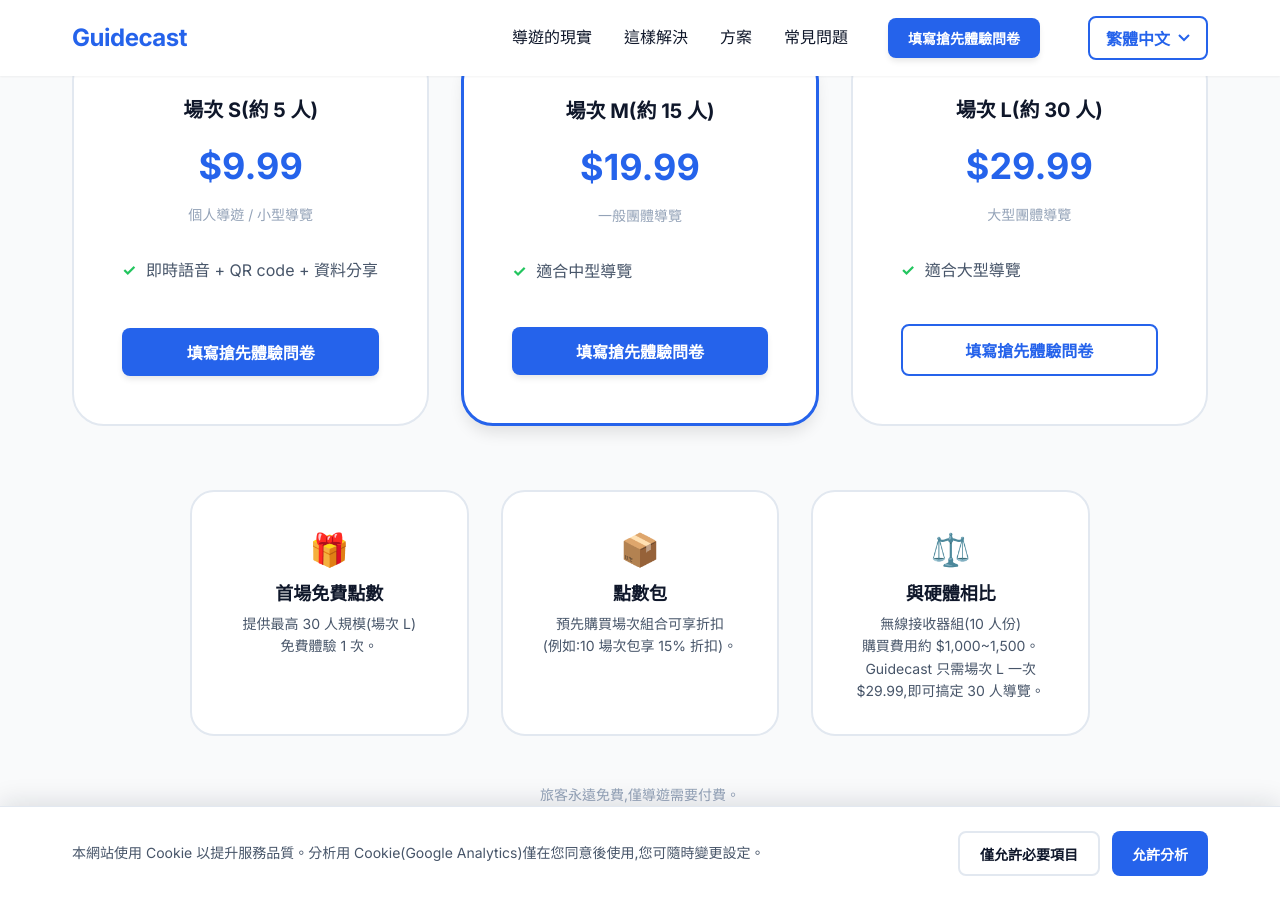
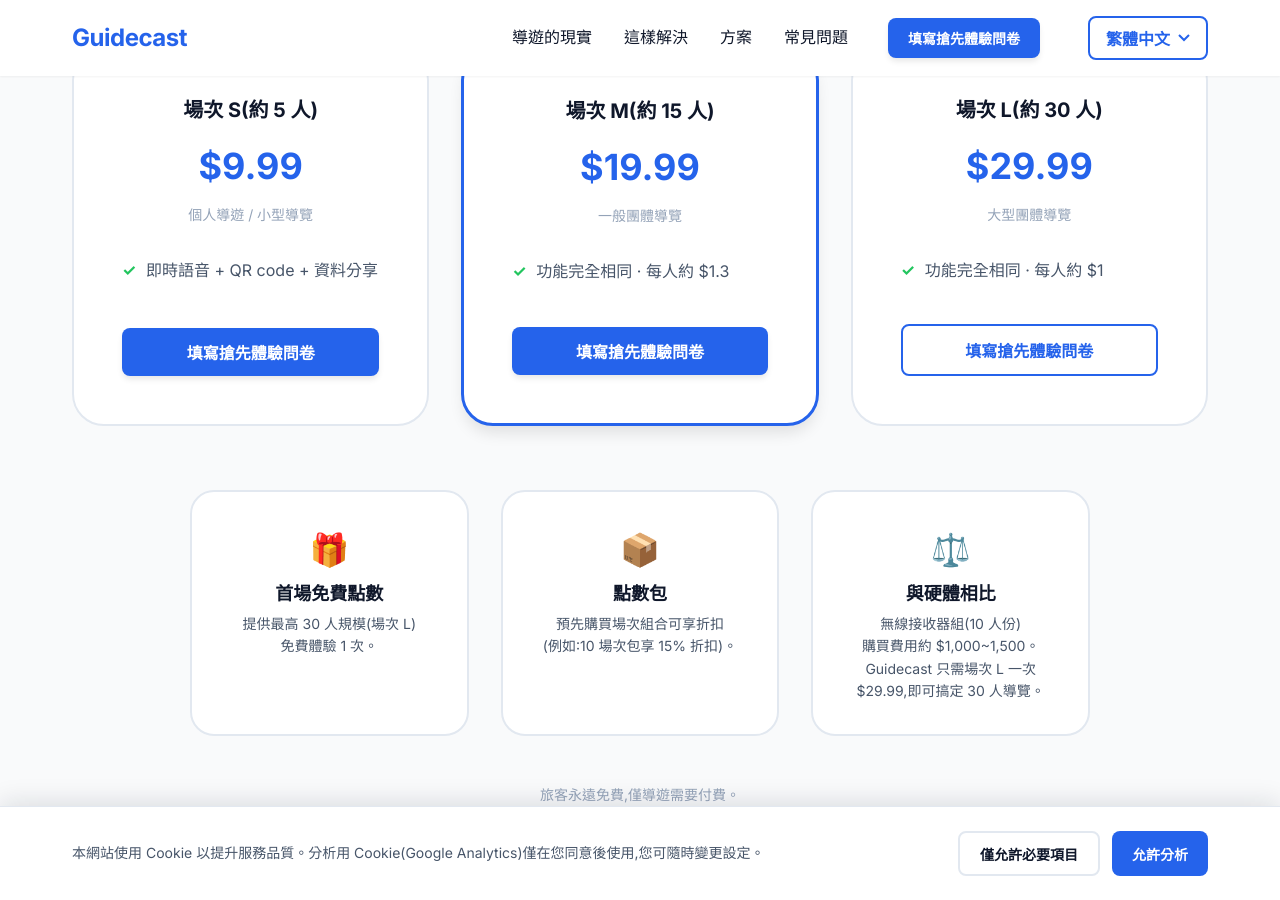
Before and after one commit to jinhoyoo/guidecast_landing, a Jekyll site: the page built from zh-TW/index.html, in a window 1280 px wide and 900 px high, scrolled down 2887 px. Built offline with Jekyll 4.4.1, drawn with Linux system fonts in a browser that asks for light colours.

Commit message:
feat: emphasize per-person price in Session M/L feature lines
Co-Authored-By: Claude <noreply@anthropic.com>

```diff
--- a/_data/translations.yml
+++ b/_data/translations.yml
@@ -75,14 +75,14 @@ ko:
         price: "$19.99"
         use_case: "일반 단체 투어"
         features:
-          - "중간 규모 투어용"
+          - "모든 기능 동일 · 1인당 약 $1.3"
         button: "사전 설문 남기기"
       session_l:
         name: "세션 L (~30명)"
         price: "$29.99"
         use_case: "대규모 단체 투어"
         features:
-          - "대규모 투어용"
+          - "모든 기능 동일 · 1인당 약 $1"
         button: "사전 설문 남기기"
     notes:
       - icon: "🎁"
@@ -238,14 +238,14 @@ en:
         price: "$19.99"
         use_case: "Standard group tours"
         features:
-          - "For mid-size tours"
+          - "Same features · about $1.3 per person"
         button: "Join the Waitlist"
       session_l:
         name: "Session L (up to 30 people)"
         price: "$29.99"
         use_case: "Large group tours"
         features:
-          - "For large tours"
+          - "Same features · about $1 per person"
         button: "Join the Waitlist"
     notes:
       - icon: "🎁"
@@ -401,14 +401,14 @@ es:
         price: "$19.99"
         use_case: "Tours grupales estándar"
         features:
-          - "Para tours medianos"
+          - "Mismas funciones · aprox. $1.3 por persona"
         button: "Unirme a la lista de espera"
       session_l:
         name: "Sesión L (~30 personas)"
         price: "$29.99"
         use_case: "Tours grupales de gran tamaño"
         features:
-          - "Para tours grandes"
+          - "Mismas funciones · aprox. $1 por persona"
         button: "Unirme a la lista de espera"
     notes:
       - icon: "🎁"
@@ -564,14 +564,14 @@ de:
         price: "$19.99"
         use_case: "Für klassische Gruppentouren"
         features:
-          - "Für mittelgroße Touren"
+          - "Gleiche Funktionen · ca. $1.3 pro Person"
         button: "Jetzt vormerken"
       session_l:
         name: "Session L (bis 30 Personen)"
         price: "$29.99"
         use_case: "Für große Gruppentouren"
         features:
-          - "Für große Touren"
+          - "Gleiche Funktionen · ca. $1 pro Person"
         button: "Jetzt vormerken"
     notes:
       - icon: "🎁"
@@ -727,14 +727,14 @@ it:
         price: "$19.99"
         use_case: "Tour di gruppo standard"
         features:
-          - "Per tour di medie dimensioni"
+          - "Stesse funzionalità · circa $1.3 a persona"
         button: "Partecipa al sondaggio"
       session_l:
         name: "Sessione L (~30 persone)"
         price: "$29.99"
         use_case: "Tour di gruppo su larga scala"
         features:
-          - "Per tour di grandi dimensioni"
+          - "Stesse funzionalità · circa $1 a persona"
         button: "Partecipa al sondaggio"
     notes:
       - icon: "🎁"
@@ -890,14 +890,14 @@ ja:
         price: "$19.99"
         use_case: "一般団体ツアー"
         features:
-          - "中規模ツアー向け"
+          - "機能はすべて同じ · 1人あたり約$1.3"
         button: "事前アンケートに参加"
       session_l:
         name: "セッションL(~30名)"
         price: "$29.99"
         use_case: "大規模団体ツアー"
         features:
-          - "大規模ツアー向け"
+          - "機能はすべて同じ · 1人あたり約$1"
         button: "事前アンケートに参加"
     notes:
       - icon: "🎁"
@@ -1053,14 +1053,14 @@ zh-TW:
         price: "$19.99"
         use_case: "一般團體導覽"
         features:
-          - "適合中型導覽"
+          - "功能完全相同 · 每人約 $1.3"
         button: "填寫搶先體驗問卷"
       session_l:
         name: "場次 L(約 30 人)"
         price: "$29.99"
         use_case: "大型團體導覽"
         features:
-          - "適合大型導覽"
+          - "功能完全相同 · 每人約 $1"
         button: "填寫搶先體驗問卷"
     notes:
       - icon: "🎁"
@@ -1216,14 +1216,14 @@ zh-CN:
         price: "$19.99"
         use_case: "普通团队导览"
         features:
-          - "适合中型团队导览"
+          - "功能完全相同 · 每人约 $1.3"
         button: "填写预约问卷"
       session_l:
         name: "场次 L（约30人）"
         price: "$29.99"
         use_case: "大型团队导览"
         features:
-          - "适合大型团队导览"
+          - "功能完全相同 · 每人约 $1"
         button: "填写预约问卷"
     notes:
       - icon: "🎁"
```
